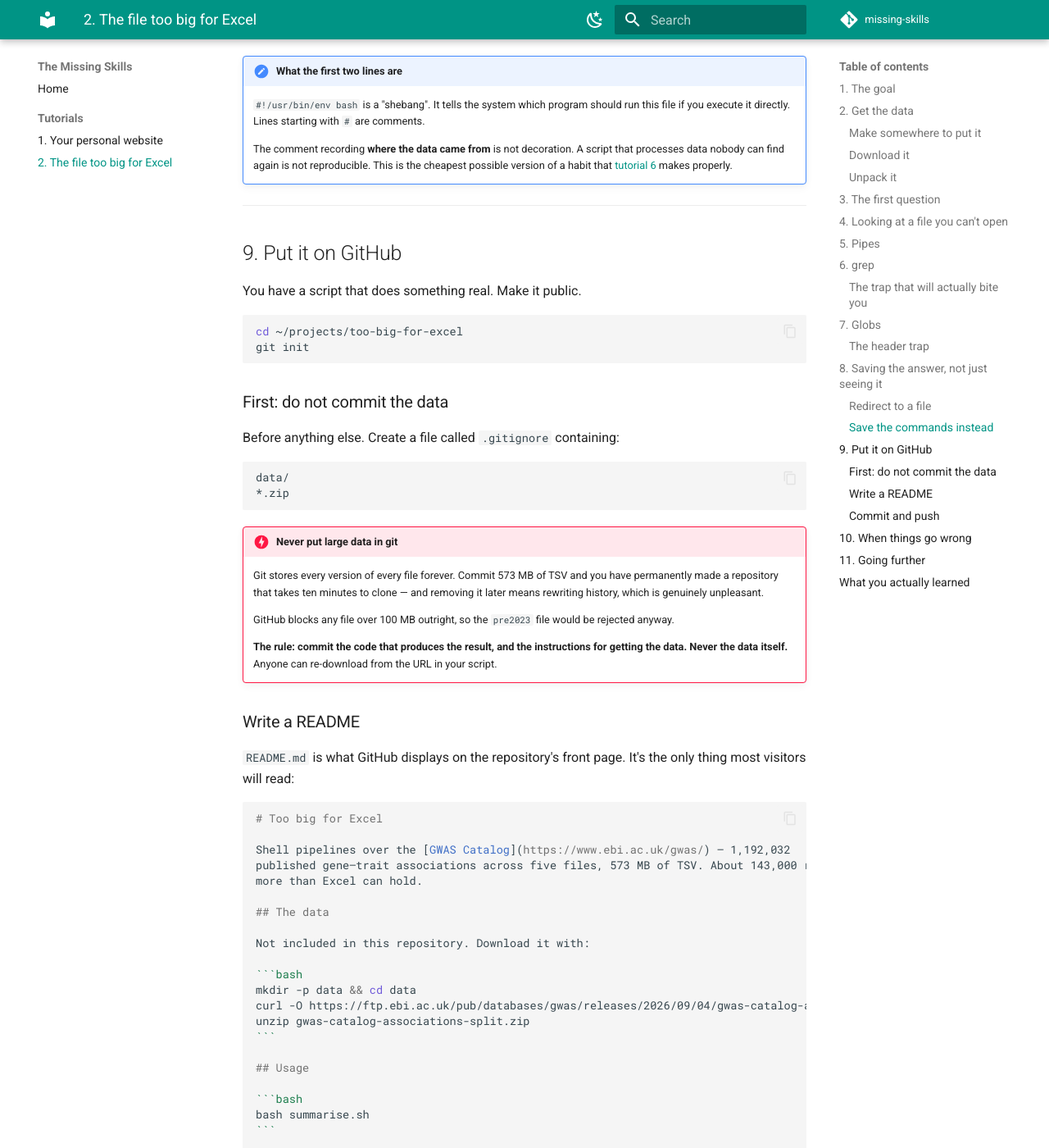
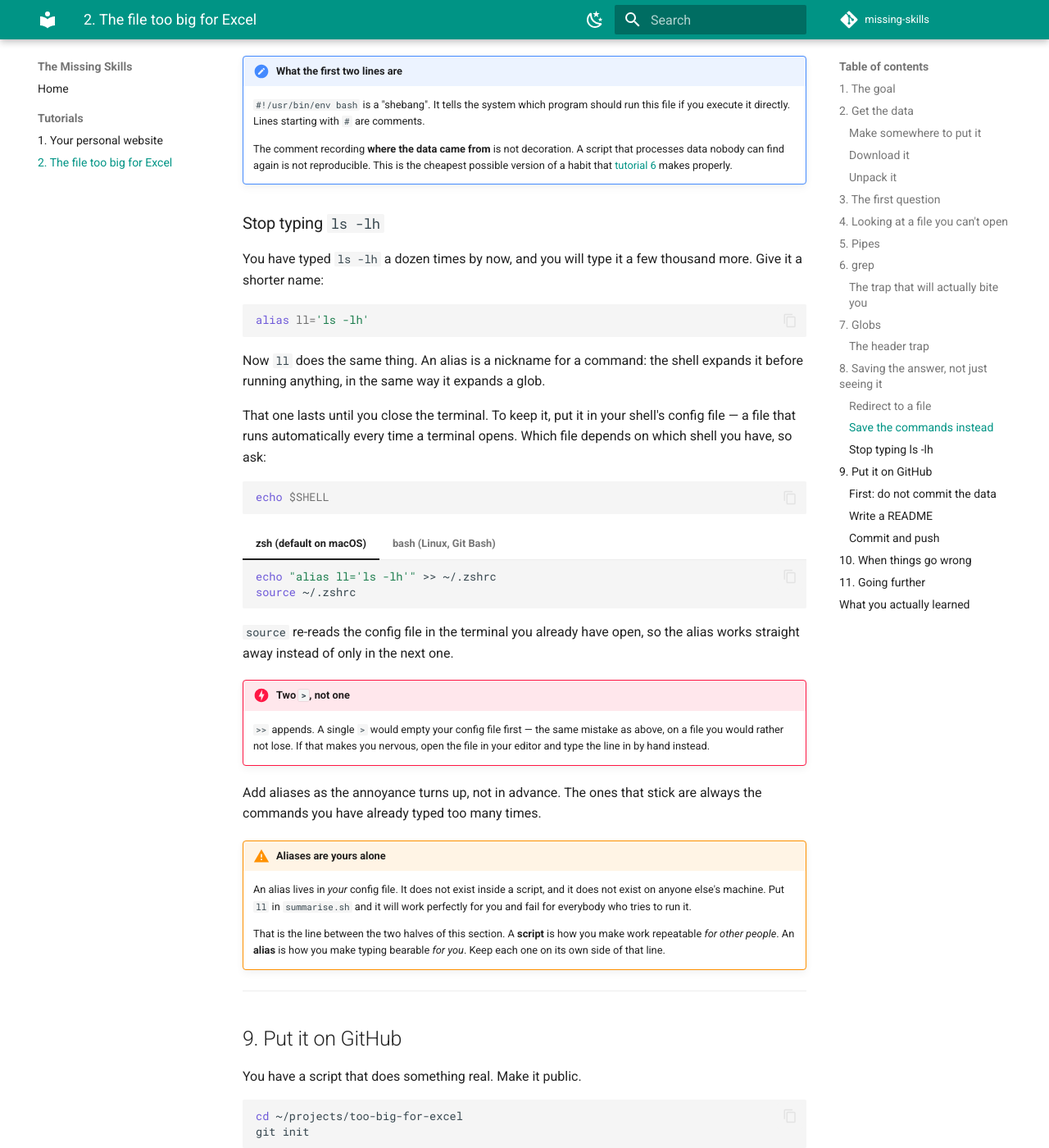
Before and after one commit to katarinagresova/missing-skills, an MkDocs documentation site: the page built from docs/tutorials/02-too-big-for-excel.md, in a window 1280 px wide and 1400 px high, scrolled down 12645 px. Shown: the whole window at 82% size. Built offline with MkDocs 1.6.1 and Material for MkDocs 9.7.7, drawn with Linux system fonts in a browser that asks for light colours; comment, search, counter and statistics services are not loaded; some of the changed text lies outside the part shown.

Commit message:
Add aliasing tutorial for improved shell command efficiency

````diff
--- a/docs/tutorials/02-too-big-for-excel.md
+++ b/docs/tutorials/02-too-big-for-excel.md
@@ -668,6 +668,62 @@ The whole thing — five files, 573 MB, four separate questions — takes about
     processes data nobody can find again is not reproducible. This is the cheapest possible
     version of a habit that [tutorial 6](../index.md) makes properly.
 
+### Stop typing `ls -lh`
+
+You have typed `ls -lh` a dozen times by now, and you will type it a few thousand more.
+Give it a shorter name:
+
+```bash
+alias ll='ls -lh'
+```
+
+Now `ll` does the same thing. An alias is a nickname for a command: the shell expands it
+before running anything, in the same way it expands a glob.
+
+That one lasts until you close the terminal. To keep it, put it in your shell's config
+file — a file that runs automatically every time a terminal opens. Which file depends on
+which shell you have, so ask:
+
+```bash
+echo $SHELL
+```
+
+=== "zsh (default on macOS)"
+
+    ```bash
+    echo "alias ll='ls -lh'" >> ~/.zshrc
+    source ~/.zshrc
+    ```
+
+=== "bash (Linux, Git Bash)"
+
+    ```bash
+    echo "alias ll='ls -lh'" >> ~/.bashrc
+    source ~/.bashrc
+    ```
+
+`source` re-reads the config file in the terminal you already have open, so the alias works
+straight away instead of only in the next one.
+
+!!! danger "Two `>`, not one"
+
+    `>>` appends. A single `>` would empty your config file first — the same mistake as
+    above, on a file you would rather not lose. If that makes you nervous, open the file in
+    your editor and type the line in by hand instead.
+
+Add aliases as the annoyance turns up, not in advance. The ones that stick are always the
+commands you have already typed too many times.
+
+!!! warning "Aliases are yours alone"
+
+    An alias lives in *your* config file. It does not exist inside a script, and it does
+    not exist on anyone else's machine. Put `ll` in `summarise.sh` and it will work
+    perfectly for you and fail for everybody who tries to run it.
+
+    That is the line between the two halves of this section. A **script** is how you make
+    work repeatable *for other people*. An **alias** is how you make typing bearable *for
+    you*. Keep each one on its own side of that line.
+
 ---
 
 ## 9. Put it on GitHub
@@ -976,6 +1032,8 @@ And the tools worth meeting next, when you hit their specific wall:
 - **Globs**: that `*`, `?` and `[...]` are expanded by the *shell*, before the command
   runs, and that this is why every command handles multiple files.
 - **Redirection**: `>` and `>>`, and why `>` onto your input file is unrecoverable.
+- **Aliases**: a nickname for a command you type too often, why it belongs in your shell's
+  config file, and why it must never appear inside a script.
 - **Two ways to be confidently wrong**: `grep` matching whole lines when you meant one
   column, and headers hiding inside concatenated files.
 - **The reproducibility habit**: keep the commands, not the output. Commit the script, not
````
